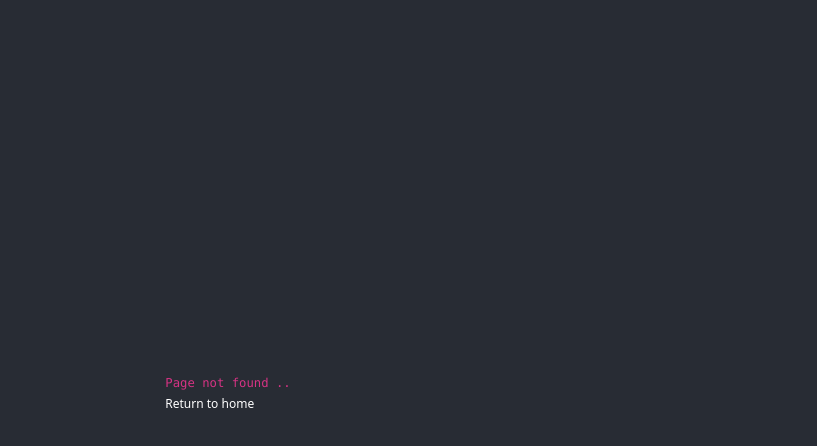
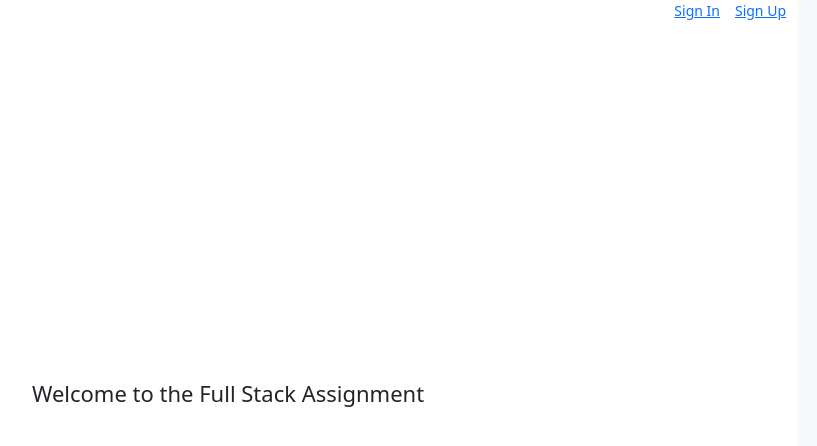
Before and after one commit to varungupta-ibm/assignment-react, a React (Create React App) app: page / in a window 1280 px wide. Before the commit this address had no page. Shown: the top 446 px of the page, without its empty margins (412-1229 px from the left). Built offline with nearby package versions, Linux system fonts and the light colour scheme; the HTML template or start-up script is replaced by a standard one.

Commit message:
adding home page

```diff
--- a/src/App.js
+++ b/src/App.js
@@ -8,6 +8,7 @@ import 'react-toastify/dist/ReactToastify.css';
 
 // Components
 import PageNotFound from './components/PageNotFound';
+import Home from './components/Home';
 import Login from './components/Login';
 import Register from './components/Regsiter';
 import Header from './components/Header';
@@ -21,6 +22,7 @@ function App() {
         <Routes>
           <Route path="*" element={<PageNotFound />} />
           <Route path="/404" element={<PageNotFound />} />
+          <Route path="/" element={<Home />} />
           <Route path="/login" element={<Login />} />
           <Route path="/register" element={<Register />} />
           <Route path="/header" element={<Header />} />
--- /dev/null
+++ b/src/Components/Home.js
@@ -0,0 +1,21 @@
+import { useNavigate } from 'react-router-dom';
+import Container from 'react-bootstrap/Container';
+
+const Home = (props) => {
+    const navigate = useNavigate();
+    return (
+        <>
+            <Container className='main-container bg-white'>
+                <div className='home-buttons'>
+                <a className='active-link' onClick={() => navigate('/login')}>Sign In</a>
+                <a className='active-link' onClick={() => navigate('/register')}>Sign Up</a>
+                </div>
+                <p className='welcome-text'>
+                    Welcome to the Full Stack Assignment
+                </p>
+            </Container>
+        </>
+    );
+};
+
+export default Home;
--- a/src/Style/Style.scss
+++ b/src/Style/Style.scss
@@ -85,5 +85,13 @@ $theme-colors: (
             align-items: center;
             gap: 10px;
         }
+
+        .home-buttons {
+            display: flex;
+            align-items: center;
+            justify-content: flex-end;
+            gap: 15px;
+            font-size: 14px;
+        }
     }
 }
```
